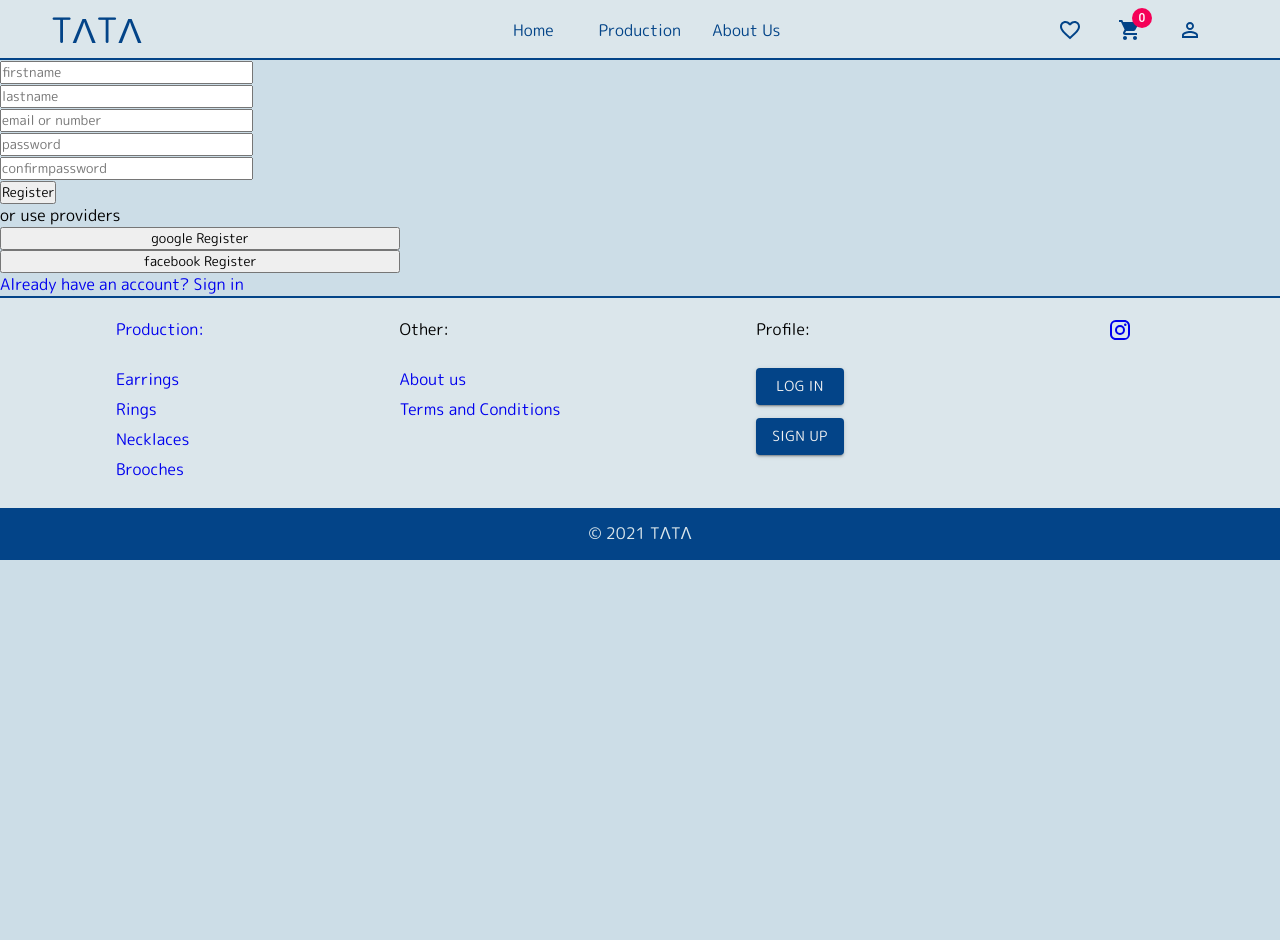
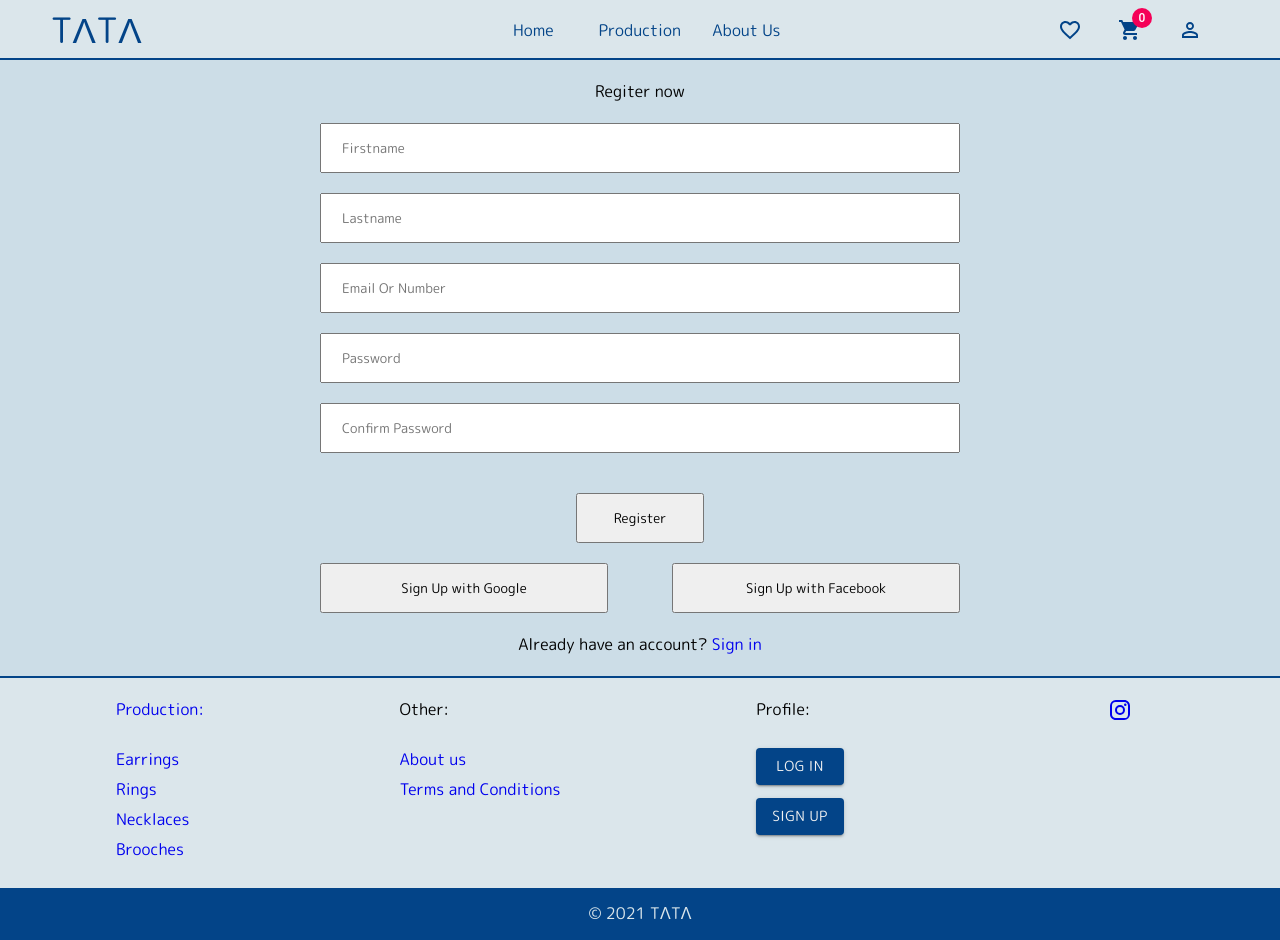
Before and after one commit to Mr-Saba/shopping-website, a React (Create React App) app: page /signUp in a window 1280 px wide. Before the commit the page ends 800 px from the top, so only its background shows below. Built offline with nearby package versions, Linux system fonts and the light colour scheme; no server answers.

Commit message:
registration style update

```diff
--- a/src/pages/registration/Registration.js
+++ b/src/pages/registration/Registration.js
@@ -69,21 +69,26 @@ const HandleClick = () => {
 
 
     return (
-        <div style={{display: "flex", flexDirection: "column", width: "400px"}}>
-            <form onSubmit={(event) => event.preventDefault()}>
+        <div className="registration">
+            <div className="center">
+                <p>Regiter now</p>
+                <form className="regForm" onSubmit={(event) => event.preventDefault()}>
                     <input type="text" placeholder="firstname" id="firstname"/>
                     <input type="text" placeholder="lastname" id="lastname"/>
                     <input type="text" placeholder="email or number" id="emailornumber"/>
                     <input type="password" placeholder="password" id="password"/>
-                <input type="password" placeholder="confirmpassword" id="confirm_password"/>
+                    <input type="password" placeholder="confirm password" id="confirm_password"/>
                     <div id="recaptcha"></div>
                     <button onClick={EmailAndPasswordRegister}>Register</button>
                 </form>
-                <p>or use providers</p>
-            <button onClick={GoogleRegister}>google Register</button>
-            <button onClick={FacebookRegister}>facebook Register</button>
-
-            <Link to="/logIn" >Already have an account? Sign in</Link>
+                <div className="googleFbReg">
+                    <button onClick={GoogleRegister}>Sign Up with Google</button>
+                    <button onClick={FacebookRegister}>Sign Up with Facebook</button>
+                </div>
+                <p>Already have an account?
+                <Link to="/logIn" > Sign in</Link>
+                </p>
+            </div>
         </div>
     )
 }
--- a/src/pages/registration/registration.css
+++ b/src/pages/registration/registration.css
@@ -0,0 +1,40 @@
+.registration {
+    width: 100%;
+    justify-items: center;
+    display: grid;
+    margin: 20px 0;
+    height: auto;
+}
+div.registration .center {
+    width: 50%;
+}
+form.regForm {
+    display: grid;
+    grid-template-columns: 100%;
+    grid-template-rows: 50px 50px 50px 50px 50px 0 50px;
+    row-gap: 20px;
+    margin: 20px 0;
+}
+
+form.regForm input {
+    padding-left: 20px;
+    text-transform: capitalize;
+}
+
+form.regForm button {
+    width: 20%;
+    justify-self: center;
+}
+
+.googleFbReg {
+    display: grid;
+    grid-template-columns: 45% 45%;
+    grid-template-rows: 50px;
+    padding-bottom: 20px;
+    grid-column-gap: 10%;
+    width: 100%;
+}
+
+div.registration p {
+    text-align: center;
+}
```
Lines whose indentation alone changed are shown as unchanged.
